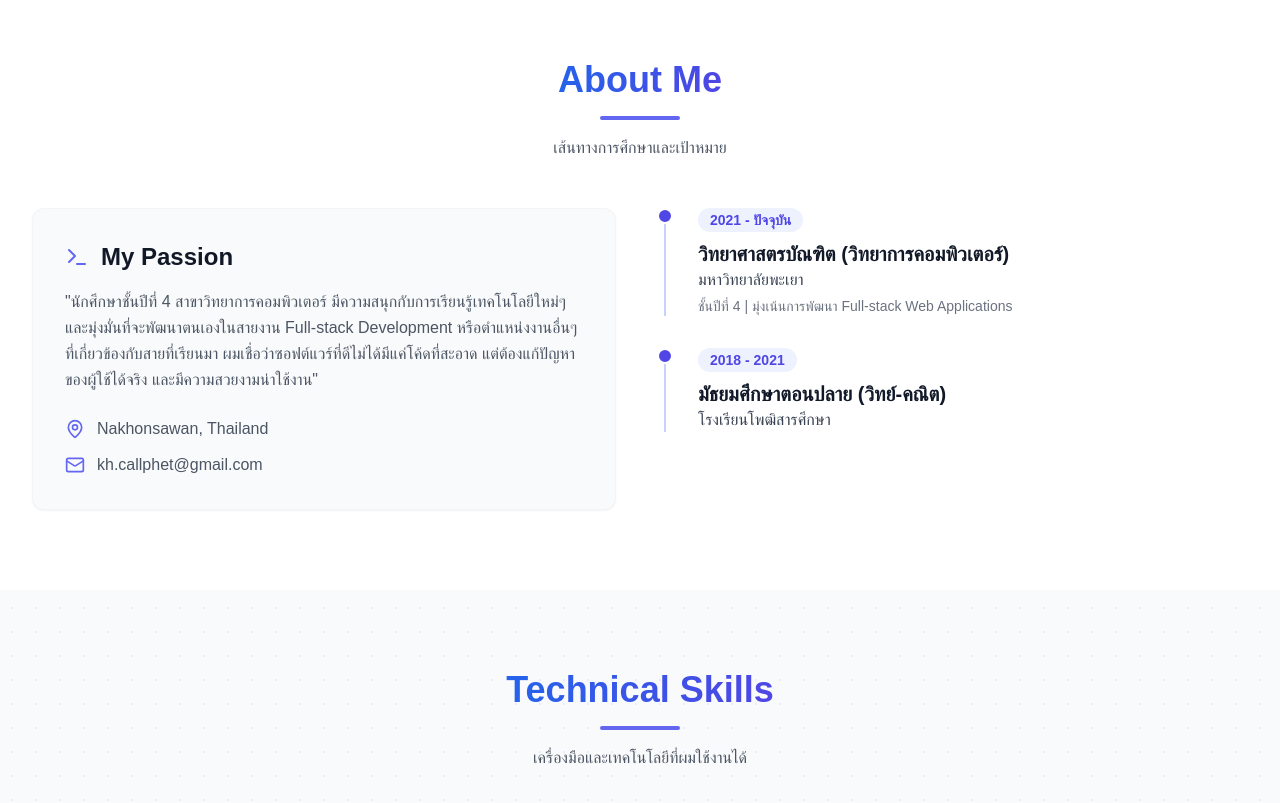
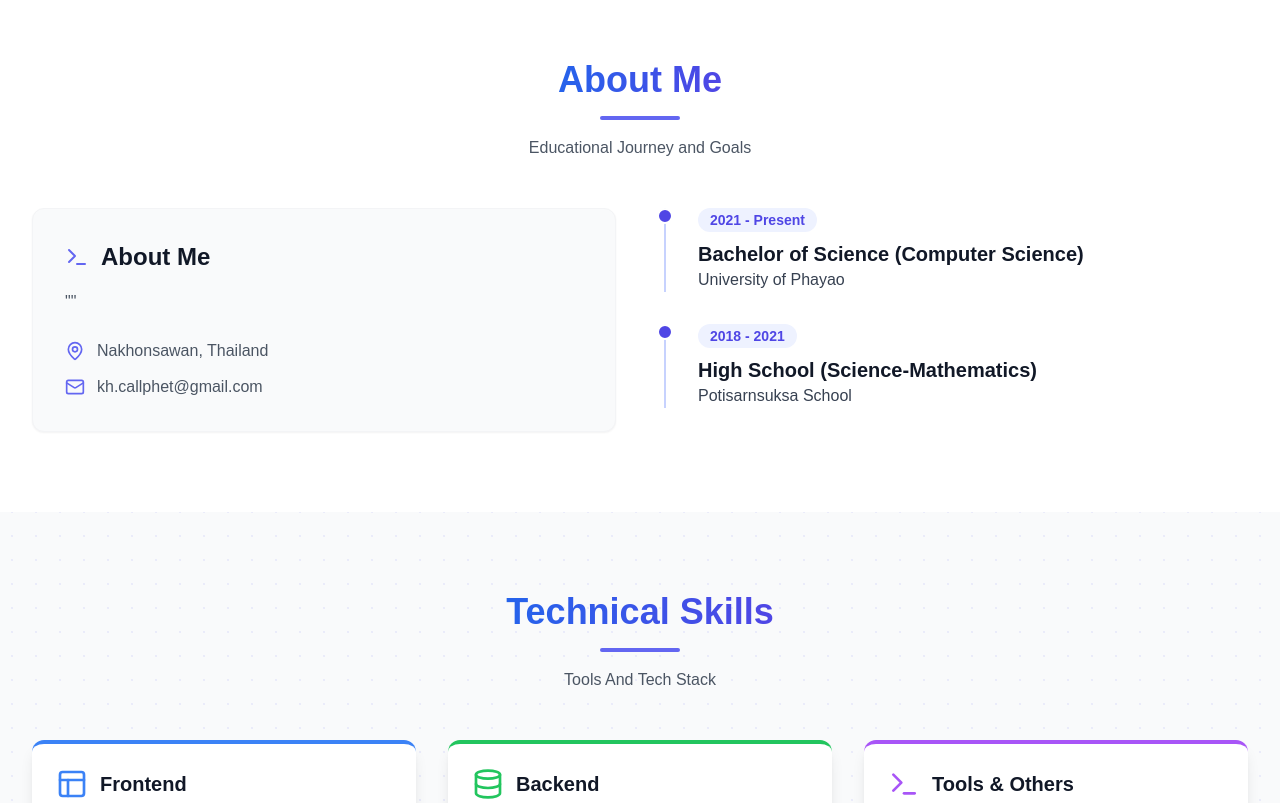
Before and after one commit to AT3rN4t1ve/My-Web-Resume, a React (Vite) app: page / in a window 1280 px wide. Shown: the part 820-1623 px from the top of the page. Built offline with nearby package versions, Linux system fonts and the light colour scheme.

Commit message:
แก้ Thai - Eng

```diff
--- a/src/Components/About.jsx
+++ b/src/Components/About.jsx
@@ -8,7 +8,7 @@ const About = () => {
   return (
     <section id="about" className="py-20 bg-white dark:bg-slate-900/50 transition-colors duration-300">
       <div className="max-w-7xl mx-auto px-4 sm:px-6 lg:px-8">
-        <SectionTitle title="About Me" subtitle="เส้นทางการศึกษาและเป้าหมาย" />
+        <SectionTitle title="About Me" subtitle="Educational Journey and Goals" />
 
         <div className="grid grid-cols-1 md:grid-cols-2 gap-12">
           <motion.div
@@ -19,10 +19,10 @@ const About = () => {
           >
              <h3 className="text-2xl font-bold text-gray-900 dark:text-white mb-4 flex items-center">
                 <Terminal className="mr-3 text-indigo-500" />
-                My Passion
+                About Me
              </h3>
              <p className="text-gray-600 dark:text-gray-300 leading-relaxed mb-6">
-                "{PORTFOLIO_DATA.personal.about} ผมเชื่อว่าซอฟต์แวร์ที่ดีไม่ได้มีแค่โค้ดที่สะอาด แต่ต้องแก้ปัญหาของผู้ใช้ได้จริง และมีความสวยงามน่าใช้งาน"
+                "{PORTFOLIO_DATA.personal.about}"
              </p>
              <div className="space-y-3">
                 <div className="flex items-center text-gray-600 dark:text-gray-300">
--- a/src/Components/Experience.jsx
+++ b/src/Components/Experience.jsx
@@ -8,7 +8,7 @@ const Experience = () => {
   return (
     <section id="experience" className="py-20 transition-colors duration-300">
        <div className="max-w-4xl mx-auto px-4 sm:px-6 lg:px-8">
-        <SectionTitle title="Experience" subtitle="ประสบการณ์ทำงานและการพัฒนาทักษะ" />
+        <SectionTitle title="Experience" subtitle="Work Experience and Skill Development" />
 
         <div className="space-y-12">
           {PORTFOLIO_DATA.experience.map((exp, index) => (
--- a/src/Components/Hero.jsx
+++ b/src/Components/Hero.jsx
@@ -78,7 +78,8 @@ const Hero = () => {
 
               {/* แบบที่ 2: Placeholder (ใช้ตอนนี้ไปก่อน เพื่อบอกว่ากำลังทำ) */}
               <button
-                onClick={() => alert("Resume ฉบับสมบูรณ์กำลังดำเนินการอัปเดตครับ (Coming Soon!)")}
+                // แก้ไขข้อความ Alert
+                onClick={() => alert("The complete Resume is currently being updated. (Coming Soon!)")}
                 className="flex items-center justify-center px-8 py-3 bg-white dark:bg-slate-700 border border-gray-200 dark:border-slate-600 hover:bg-gray-50 dark:hover:bg-slate-600 text-gray-900 dark:text-white rounded-full font-medium transition-colors shadow-sm"
               >
                 <Download className="mr-2 h-5 w-5" />
--- a/src/Components/Projects.jsx
+++ b/src/Components/Projects.jsx
@@ -8,7 +8,7 @@ const Projects = () => {
   return (
     <section id="projects" className="py-20 bg-white dark:bg-slate-900/50 transition-colors duration-300">
       <div className="max-w-7xl mx-auto px-4 sm:px-6 lg:px-8">
-        <SectionTitle title="Featured Projects" subtitle="ผลงานที่ผ่านมา (Click เพื่อดูโค้ด)" />
+        <SectionTitle title="Featured Projects" subtitle="Past Projects (Click to view code)" />
 
         <div className="grid grid-cols-1 md:grid-cols-2 lg:grid-cols-3 gap-8">
           {PORTFOLIO_DATA.projects.map((project, index) => (
--- a/src/Components/Skills.jsx
+++ b/src/Components/Skills.jsx
@@ -8,7 +8,7 @@ const Skills = () => {
   return (
     <section id="skills" className="py-20 transition-colors duration-300">
       <div className="max-w-7xl mx-auto px-4 sm:px-6 lg:px-8">
-        <SectionTitle title="Technical Skills" subtitle="เครื่องมือและเทคโนโลยีที่ผมใช้งานได้" />
+        <SectionTitle title="Technical Skills" subtitle="Tools And Tech Stack" />
 
         <div className="grid grid-cols-1 md:grid-cols-2 lg:grid-cols-3 gap-8">
           {/* Frontend */}
--- a/src/Data/portfolio.js
+++ b/src/Data/portfolio.js
@@ -7,36 +7,50 @@ export const PORTFOLIO_DATA = {
     github: "https://github.com/AT3rN4t1ve",
     linkedin: null, // ✅ แก้ไขใส่ลิงก์จริง หรือ null ถ้าไม่มี
     location: "Nakhonsawan, Thailand",
-    about: "นักศึกษาชั้นปีที่ 4 สาขาวิทยาการคอมพิวเตอร์ มีความสนุกกับการเรียนรู้เทคโนโลยีใหม่ๆ และมุ่งมั่นที่จะพัฒนาตนเองในสายงาน Full-stack Development หรือตำแหน่งงานอื่นๆที่เกี่ยวข้องกับสายที่เรียนมา",
+    about: "",
   },
 
   education: [
     {
-      year: "2021 - ปัจจุบัน",
-      degree: "วิทยาศาสตรบัณฑิต (วิทยาการคอมพิวเตอร์)",
-      school: "มหาวิทยาลัยพะเยา",
-      details: "ชั้นปีที่ 4 | มุ่งเน้นการพัฒนา Full-stack Web Applications" // ✅ ลบ GPAX แล้วเน้น Skill
+      year: "2021 - Present",
+      degree: "Bachelor of Science (Computer Science)",
+      school: "University of Phayao",
     },
     {
       year: "2018 - 2021",
-      degree: "มัธยมศึกษาตอนปลาย (วิทย์-คณิต)",
-      school: "โรงเรียนโพฒิสารศึกษา"
+      degree: "High School (Science-Mathematics)",
+      school: "Potisarnsuksa School"
     }
   ],
 
   experience: [
     {
       id: 1,
+      role: "Applied Medical Informatics for Consume Medicine Behavior",
+      company: "University Of Phayao",
+      period: "Oct 2024 - Mar 2025",
+      description: "Mobile application for medication management and tracking consumption behavior. Developed with Flutter (Frontend) and Node.js (Backend), featuring medication reminders, usage history tracking, and drug information search.",
+      achievements: [
+        "💊 Medication reminder system using Local Notifications",
+        "📝 Track and record medication usage history",
+        "🔍 Search for medication information and side effects",
+        "📊 Real-time dashboard summarizing medication usage data"
+      ],
+      tags: ["Dart", "Flutter", "JavaScript", "Node.js", "Express.js", "MySQL", "REST API", "Git"]
+    },
+
+    {
+      id: 2,
       role: "Full Stack Developer Intern",
       company: "Betime Solution",
-      period: "พ.ย. 2568 - ก.พ. 2569",
-      description: "พัฒนา Enterprise Web Applications สำหรับหน่วยงานภาครัฐ โดยได้รับมอบหมายให้ทำงาน 2 โปรเจกต์หลัก ทั้งด้าน Frontend Development (Angular), Backend Development (Java Spring Boot) และการทำงานกับ Search Engine Technology (Elasticsearch & Kibana)",
+      period: "Nov 2025 - Feb 2026",
+      description: "Developed enterprise web applications for government agencies, leading 2 key projects. Responsibilities encompassed Frontend Development (Angular), Backend Development (Java Spring Boot), and implementing Search Engine Technology (Elasticsearch & Kibana)",
       achievements: [
-        "✅ พัฒนา Component Library และ Design System ด้วย Angular เพื่อใช้งานร่วมกันทั้งองค์กร",
-        "✅ สร้างระบบค้นหาสิทธิบัตรด้วย Elasticsearch สามารถค้นหาข้อมูลหลักหมื่นรายการได้ภายใน < 1 วินาที",
-        "✅ ออกแบบ Dashboard และ Data Visualization ด้วย Kibana สำหรับวิเคราะห์ข้อมูลแบบ Real-time",
-        "✅ พัฒนา REST APIs ด้วย Java Spring Boot เชื่อมต่อกับ Database และ Elasticsearch",
-        "✅ ทำงานร่วมกับทีมในการออกแบบ UX/UI ที่ตอบโจทย์ผู้ใช้งานจริง"
+        "✅ Developed a centralized Component Library and Design System using Angular to standardize UI/UX across the organization",
+        "✅ Engineered a high-performance patent search system using Elasticsearch, achieving query response times of under 1 second for tens of thousands of records",
+        "✅ Designed interactive Dashboards and Data Visualizations using Kibana to facilitate real-time data analysis",
+        "✅ Developed robust RESTful APIs using Java Spring Boot to seamlessly integrate databases with Elasticsearch",
+        "✅ Collaborated with cross-functional teams on UX/UI design to deliver user-centric solutions that meet actual business requirements"
       ],
       tags: ["Angular", "TypeScript", "Java SpringBoot", "Elasticsearch", "Kibana","REST API", "Git"]
     }
@@ -77,27 +91,27 @@ export const PORTFOLIO_DATA = {
     {
       id: 1,
       title: "Applied Medical Informatics for Consume Medicine Behavior",
-      description: "แอปพลิเคชันมือถือสำหรับจัดการข้อมูลยาและติดตามพฤติกรรมการบริโภคยา พัฒนาด้วย Flutter (Frontend) และ Node.js (Backend) มีระบบแจ้งเตือนเวลากินยา บันทึกประวัติการใช้ยา และค้นหาข้อมูลยา",
+      description: "Mobile application for medication management and tracking consumption behavior. Developed with Flutter (Frontend) and Node.js (Backend), featuring medication reminders, usage history tracking, and drug information search.",
       features: [
-        "💊 ระบบแจ้งเตือนเวลากินยาแบบ Local Notification",
-        "📝 บันทึกและติดตามประวัติการใช้ยา",
-        "🔍 ค้นหาข้อมูลยาและผลข้างเคียง",
-        "📊 Dashboard สรุปข้อมูลการใช้ยาแบบ Real-time"
+        "💊 Medication reminder system using Local Notifications",
+        "📝 Track and record medication usage history",
+        "🔍 Search for medication information and side effects",
+        "📊 Real-time dashboard summarizing medication usage data"
       ],
       tags: ["Flutter", "Dart", "Node.js", "Express.js", "Prisma", "MySQL"],
-      github: "https://github.com/AT3rN4t1ve",
+      github: "https://github.com/AT3rN4t1ve/Back-End-Final-Project",
       demo: null, // ✅ ใส่ null ถ้ายังไม่ deploy หรือใส่ลิงก์จริง
     },
     {
       id: 2,
       title: "DIP Search System",
-      description: "ระบบค้นหาและจัดการข้อมูลสิทธิบัตรสำหรับกรมทรัพย์สินทางปัญญา (Department of Intellectual Property) ใช้ Elasticsearch สำหรับ Full-text Search ที่รวดเร็วและแม่นยำ และ Kibana สำหรับการวิเคราะห์และแสดงผลข้อมูลแบบ Real-time",
+      description: "Patent information search and management system for the Department of Intellectual Property (DIP). Utilizes Elasticsearch for fast and accurate Full-text Search, and Kibana for real-time data analysis and visualization.",
       features: [
-        "🔍 Full-text Search ด้วย Elasticsearch - ค้นหาได้รวดเร็ว < 1 วินาที",
-        "📈 Real-time Data Visualization ด้วย Kibana",
-        "🎯 Advanced Filter และ Faceted Search",
-        "📋 Export ผลการค้นหาในรูปแบบต่างๆ",
-        "👥 Multi-user System พร้อม Role Management"
+        "🔍 Full-text Search with Elasticsearch - Fast search response < 1 second",
+        "📈 Real-time Data Visualization with Kibana",
+        "🎯 Advanced Filter and Faceted Search",
+        "📋 Export search results in various formats",
+        "👥 Multi-user System with Role Management"
       ],
       tags: ["Angular", "TypeScript", "Java SpringBoot", "Elasticsearch", "Kibana"],
       github: null, // ✅ ถ้าเป็นงานบริษัทอาจใส่ null
```
Also changed, not shown: src/Components/CallToAction.jsx (+4 -4 lines), src/Components/Certificates.jsx (+7 -11 lines), src/Components/Contact.jsx (+9 -8 lines).
